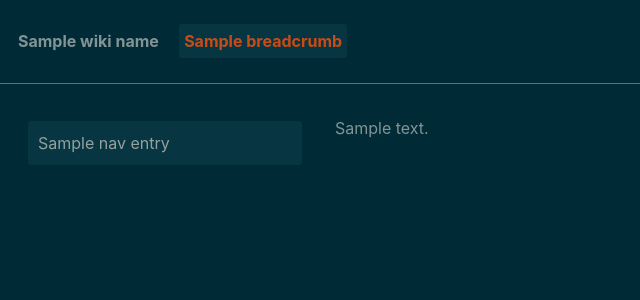
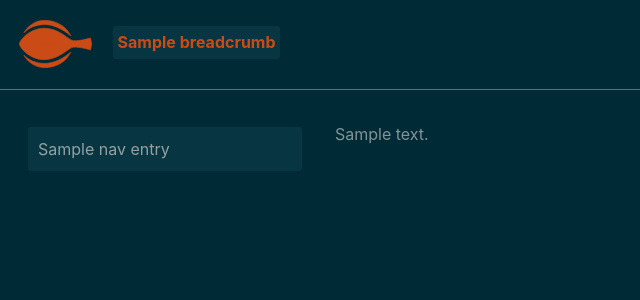
Before and after one commit to enguerrand/docplaice, a Flask app: template templates/page.html in a window 1280 px wide. Shown: the top 300 px of the page, without its empty margins (0-640 px from the left). Run offline with Flask 2, Linux system fonts and the light colour scheme; the template is opened without the code that fills it: most values are stand-ins (such as "Sample title", 1, 10 or a date in 2020); some libraries are stand-ins or nearby versions.

Commit message:
Replace wiki title by docplaice icon

```diff
--- a/main.py
+++ b/main.py
@@ -157,6 +157,11 @@ def css():
     return Response(render_template("style.css", theme=config.theme), mimetype="text/css")
 
 
+@app.route("/img/docplaice.svg")
+def svg():
+    return Response(render_template("docplaice.svg", theme=config.theme), mimetype="image/svg+xml")
+
+
 @app.route("/assets/<path:path>")
 def serve_assets(path):
     return send_from_directory("assets", path)
--- a/templates/page.html
+++ b/templates/page.html
@@ -12,7 +12,7 @@
     <div class="row">
         <div class="col-12 top">
             <div class="breadcrumbs">
-                <b class="wiki-name">{{ wiki_name }}</b>
+                <img class="docplaice-icon img-fluid" alt="docplaice icon" src="/img/docplaice.svg">
                 {% for breadcrumb in breadcrumbs %}
                 <a href="{{ breadcrumb.url }}">{{ breadcrumb.title }}</a>
                 {% endfor %}
--- a/templates/style.css
+++ b/templates/style.css
@@ -1,3 +1,4 @@
+
 body {
     margin: 1em 0;
     color: {{ theme.bodyText}};
@@ -26,6 +27,11 @@ a, a:hover {
 
 a:visited, a:visited:hover {
     color: {{ theme.linksVisited }};
+}
+
+img.docplaice-icon {
+    margin-right: 15px;
+    height: 50px;
 }
 
 div.sidebar-nav {
--- a/themes.py
+++ b/themes.py
@@ -36,6 +36,7 @@ solarized_light = {
     "navCurrentBackground": solarized_accent,
     "navHoverBackground": solarized_base2,
     "borders": "solid 1px " + solarized_accent,
+    "iconColor": solarized_accent,
 }
 
 solarized_dark = {
@@ -56,4 +57,5 @@ solarized_dark = {
     "navCurrentBackground": solarized_accent,
     "navHoverBackground": solarized_base02,
     "borders": "solid 1px " + solarized_accent,
+    "iconColor": solarized_accent,
 }
```
Also changed, not shown: docplaice-inkscape.svg (added), templates/docplaice.svg (added).
